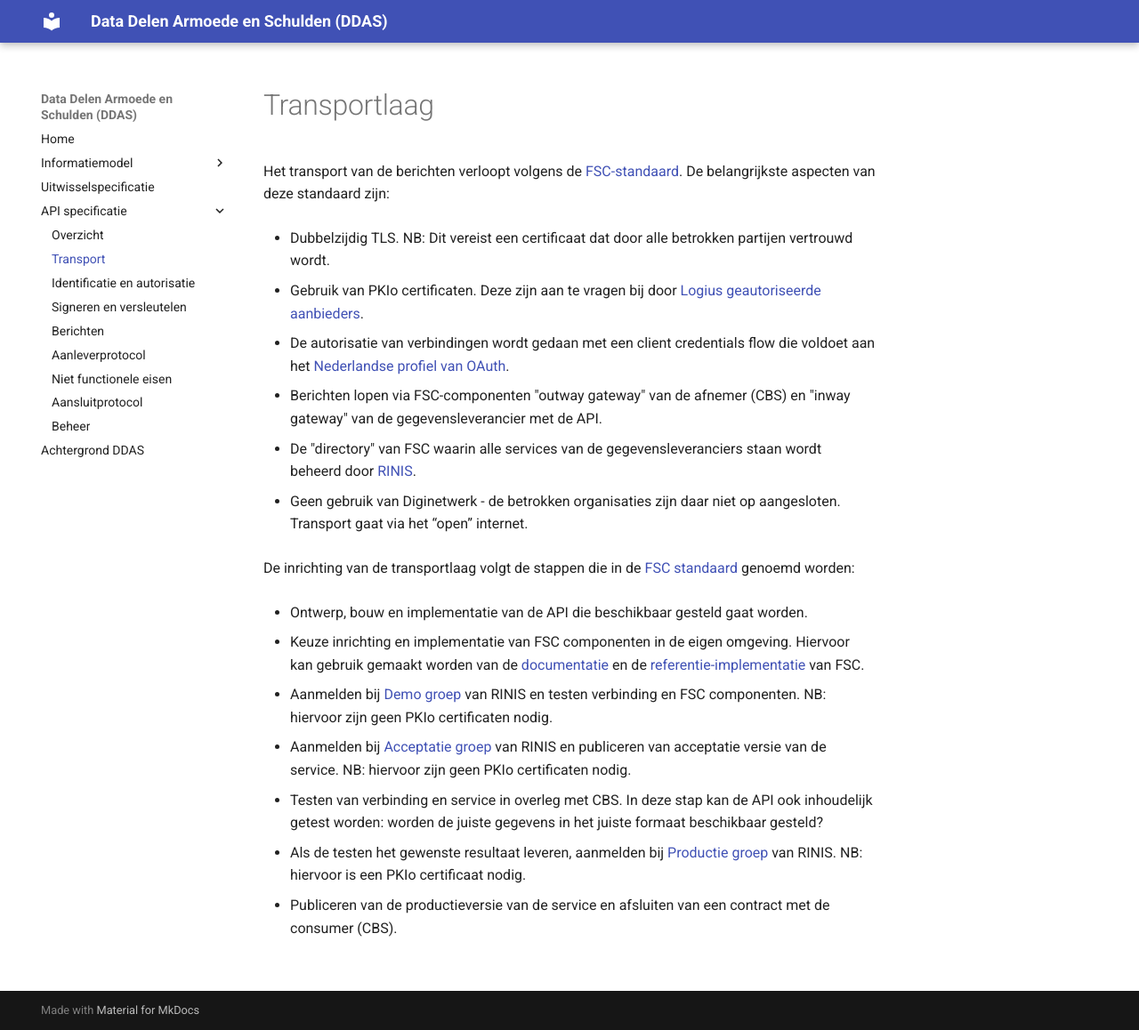
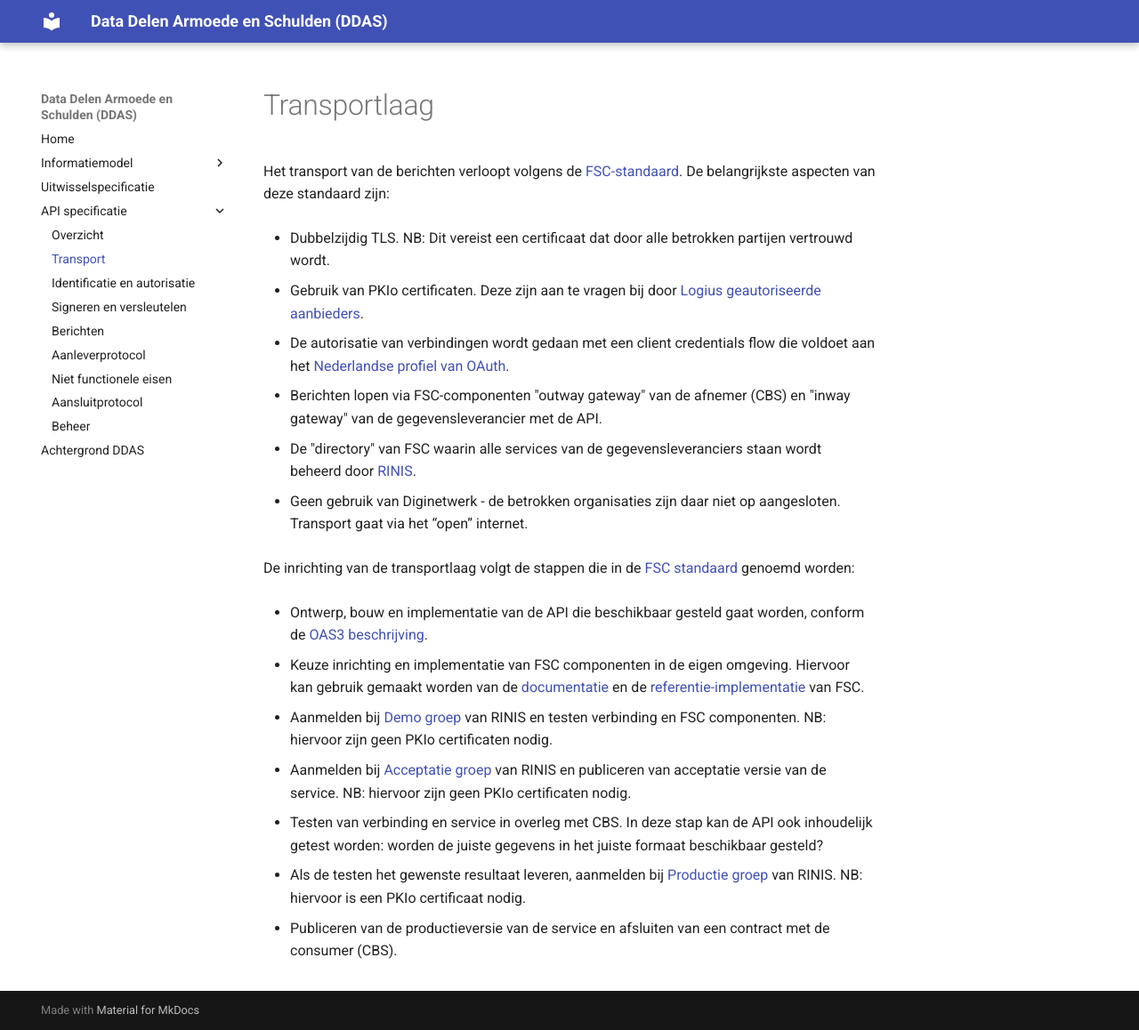
Before and after one commit to Govert-Claus/DDAS-API, an MkDocs documentation site: the page built from docs/transport.md, in a window 1280 px wide and 1158 px high. Shown: the whole window at 89% size. Built offline with MkDocs 1.6.1 and Material for MkDocs 9.7.7, drawn with Linux system fonts in a browser that asks for light colours; the version menu is left out.

Commit message:
Update transport.md

```diff
--- a/docs/transport.md
+++ b/docs/transport.md
@@ -17,7 +17,7 @@ Het transport van de berichten verloopt volgens de [FSC-standaard](https://fsc-s
 
 De inrichting van de transportlaag volgt de stappen die in de [FSC standaard](https://fsc-standaard.nl/adoptie) genoemd worden:
 
-- Ontwerp, bouw en implementatie van de API die beschikbaar gesteld gaat worden.
+- Ontwerp, bouw en implementatie van de API die beschikbaar gesteld gaat worden, conform de [OAS3 beschrijving](#messages).
 
 - Keuze inrichting en implementatie van FSC componenten in de eigen omgeving. Hiervoor kan gebruik gemaakt worden van de [documentatie]((https://docs.open-fsc.nl/introduction/)) en de [referentie-implementatie](https://gitlab.com/rinis-oss/fsc/open-fsc) van FSC.
 
```
